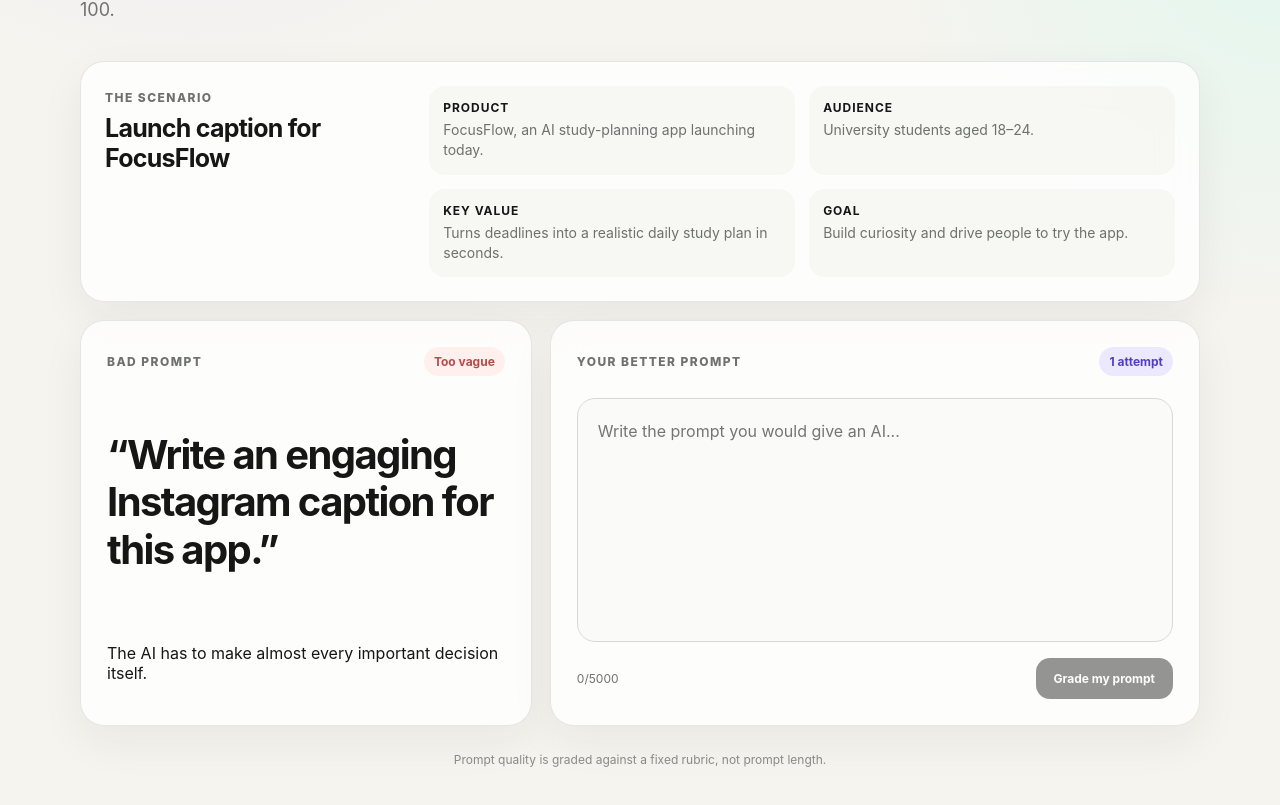
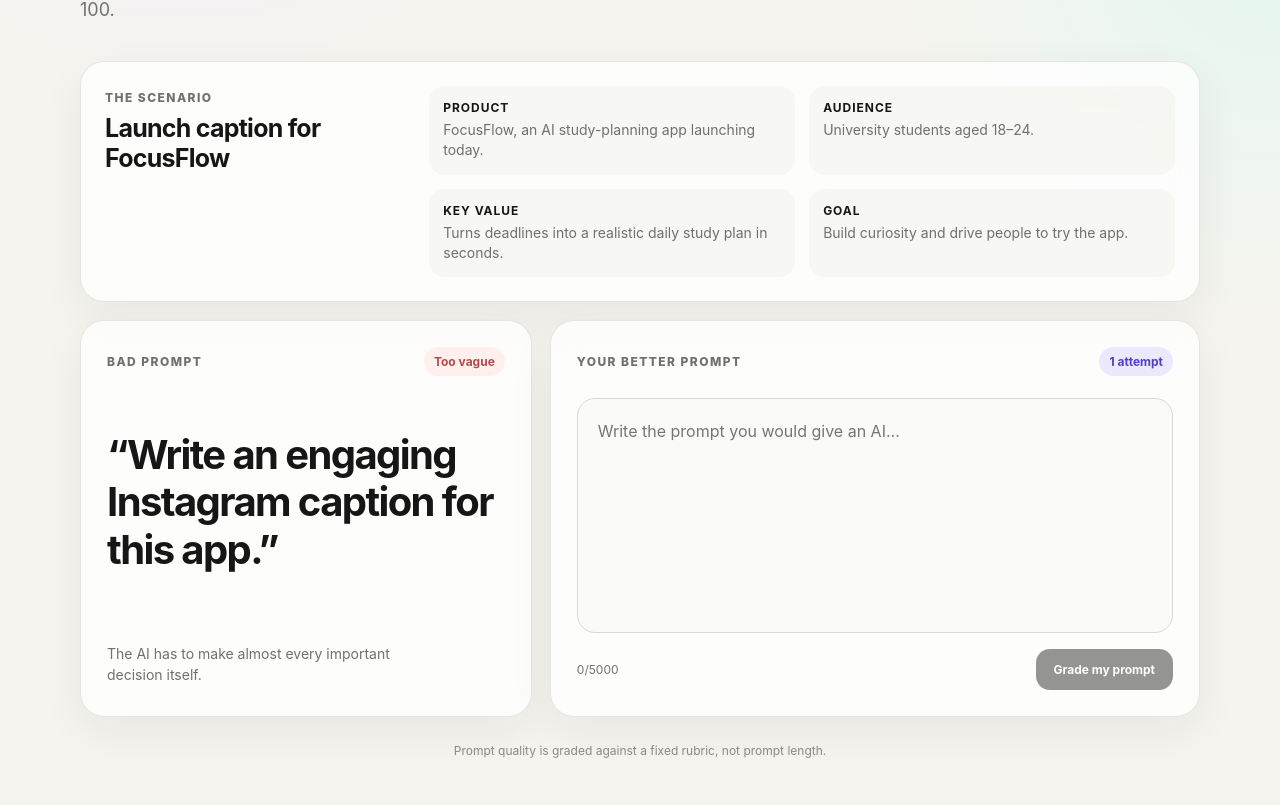
Before and after one commit to CyberZenithX/CRAFT-Prompt-Scorer, a Next.js app: page / in a window 1280 px wide. Shown: the part 367-1172 px from the top of the page. Built offline with nearby package versions, Linux system fonts and the light colour scheme.

Commit message:
Refine bad prompt explanation

```diff
--- a/app/globals.css
+++ b/app/globals.css
@@ -165,19 +165,12 @@
   font-weight: 650;
 }
 
-.whyBad {
-  display: flex;
-  flex-wrap: wrap;
-  gap: 8px;
-}
-
-.whyBad span {
-  padding: 7px 10px;
-  border: 1px solid #efcbc5;
-  border-radius: 999px;
-  color: #8f4640;
-  background: #fff8f6;
-  font-size: 12px;
+.badNote {
+  max-width: 320px;
+  margin: 0;
+  color: var(--muted);
+  font-size: 14px;
+  line-height: 1.55;
 }
 
 .goodCard {
```
